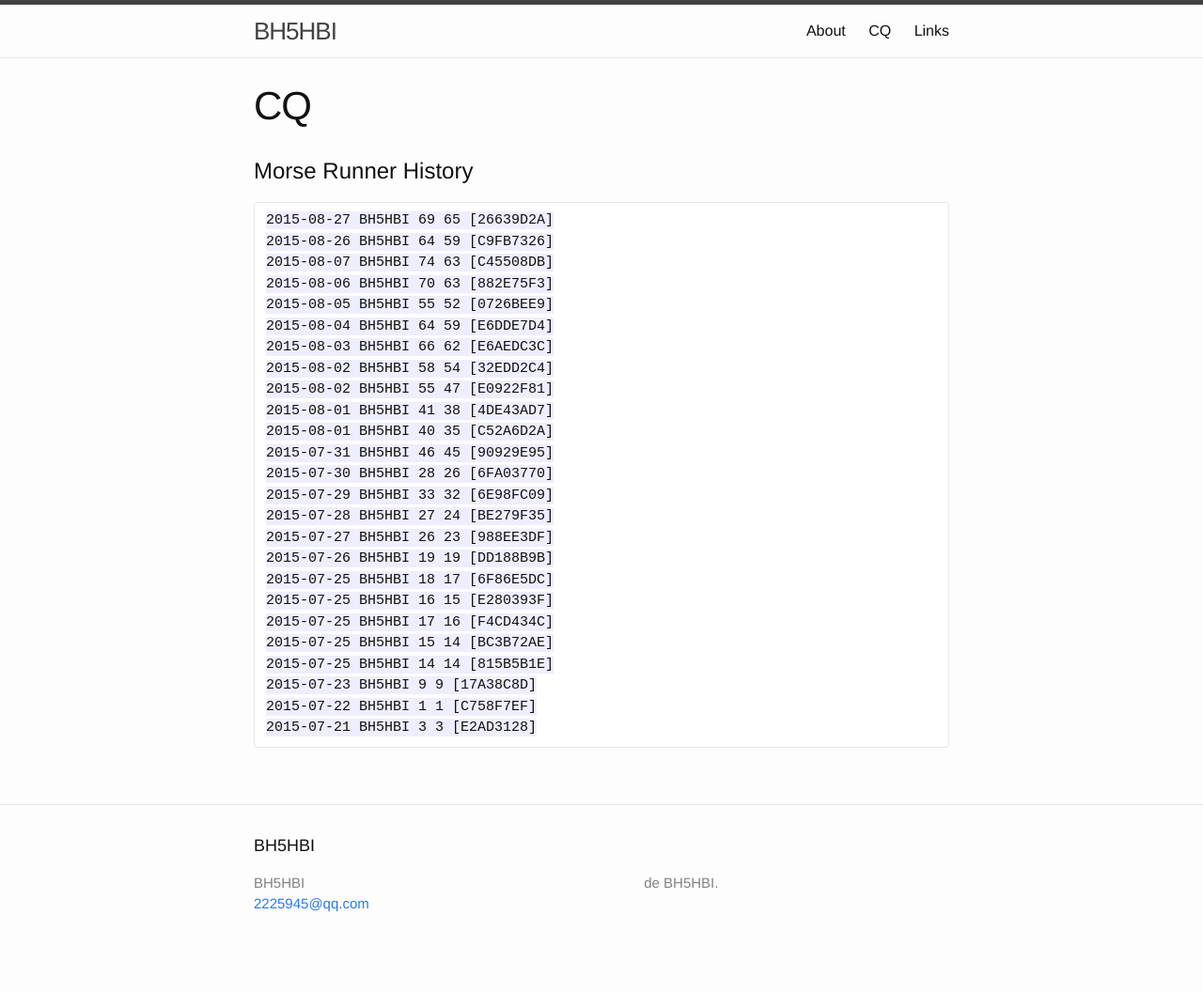
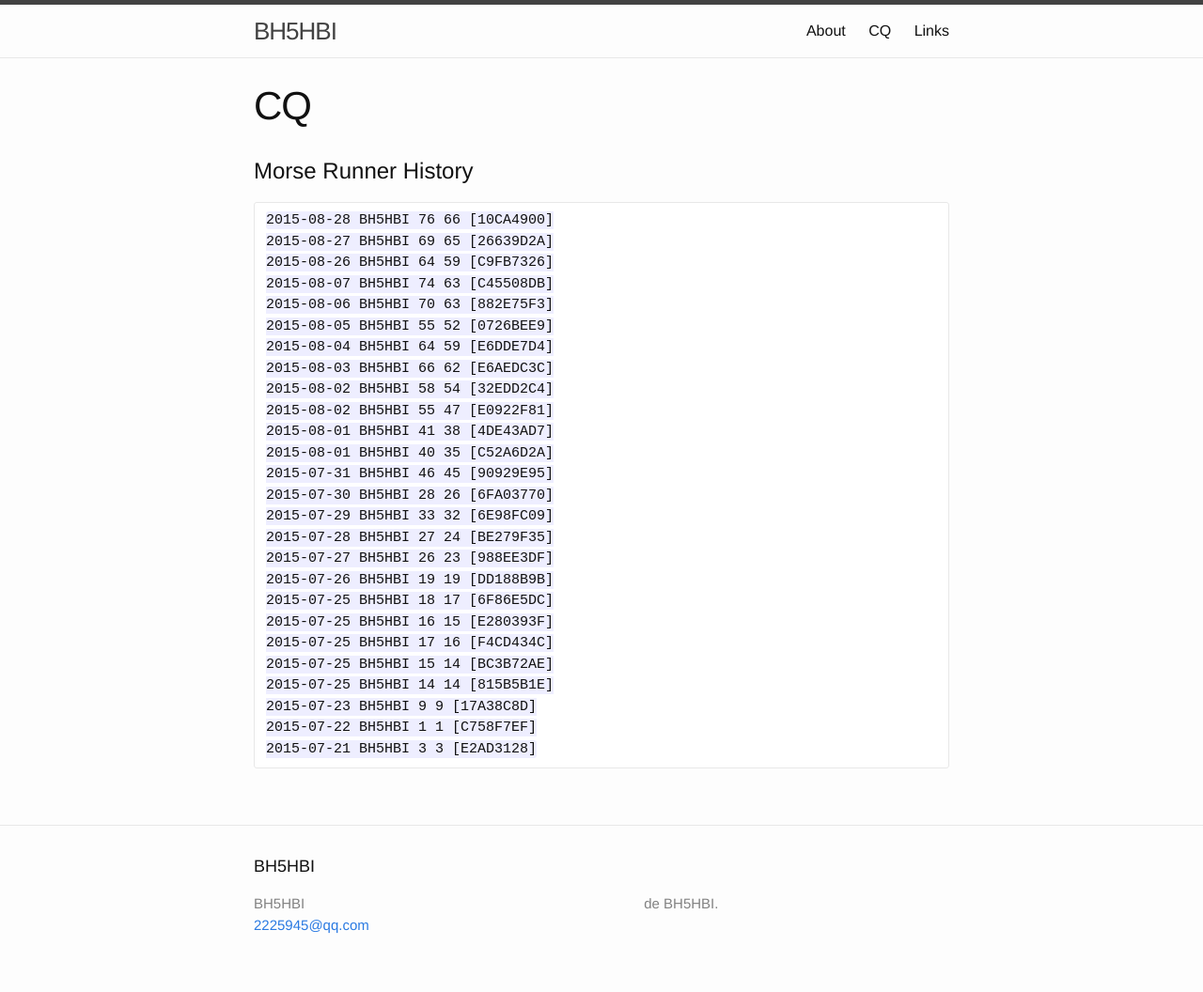
Before and after one commit to BH5HBI/bh5hbi.github.com, a Jekyll site: the page built from cq.md, in a window 1280 px wide. Shown: the whole page at 94% size. Built offline with Jekyll 4.4.1, drawn with Linux system fonts in a browser that asks for light colours; before the commit the page ends 1034 px from its top, so only the background shows below that.

Commit message:
update cq page

```diff
--- a/cq.md
+++ b/cq.md
@@ -6,6 +6,7 @@ permalink: /CQ/
 
 #Morse Runner History
 
+	2015-08-28 BH5HBI 76 66 [10CA4900]
 	2015-08-27 BH5HBI 69 65 [26639D2A]
 	2015-08-26 BH5HBI 64 59 [C9FB7326]
 	2015-08-07 BH5HBI 74 63 [C45508DB]
```
